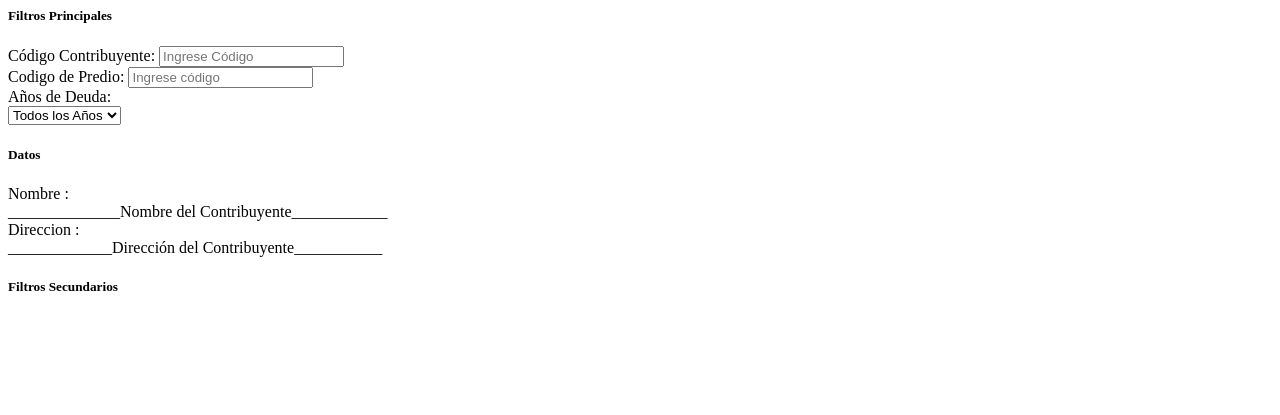
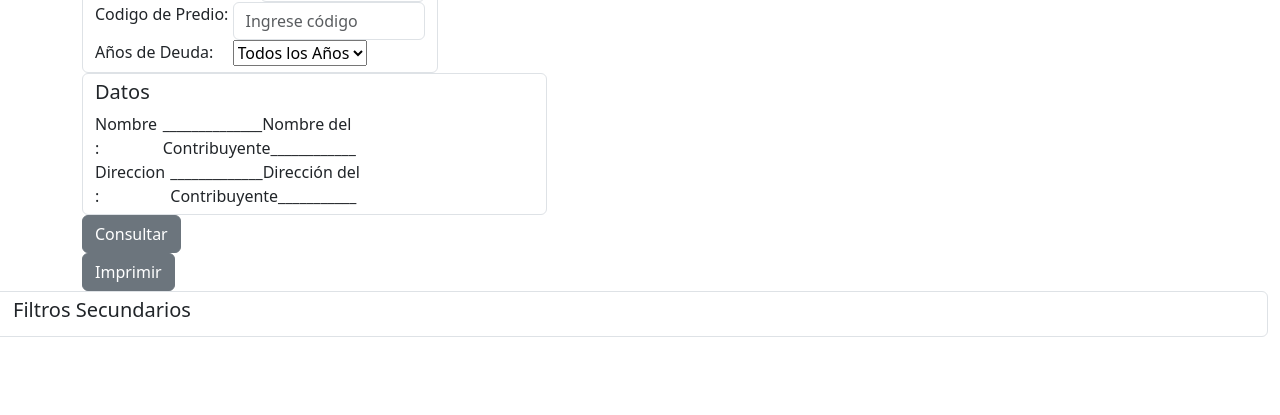
Before and after one commit to josephmb830/consultacc2, a plain HTML site: page index.html in a window 1280 px wide. Shown: the part 385-800 px from the top of the page. Drawn offline with nearby package versions, Linux system fonts and the light colour scheme.

Commit message:
filtros principales

```diff
--- a/index.html
+++ b/index.html
@@ -8,6 +8,11 @@
   <style>
     /* Agrega tus estilos CSS aquí */
   </style>
+
+  <link href="https://cdn.jsdelivr.net/npm/bootstrap@5.3.2/dist/css/bootstrap.min.css" rel="stylesheet" integrity="sha384-T3c6CoIi6uLrA9TneNEoa7RxnatzjcDSCmG1MXxSR1GAsXEV/Dwwykc2MPK8M2HN" crossorigin="anonymous">
+  <script src="https://code.jquery.com/jquery-3.7.1.slim.min.js" integrity="sha256-kmHvs0B+OpCW5GVHUNjv9rOmY0IvSIRcf7zGUDTDQM8=" crossorigin="anonymous">
+
+</script>
 </head>
 
 <body>
@@ -28,8 +33,9 @@
         </div>
       </div>
       <div class="row principal d-flex">
-        <div class="mright col-sm-4">
            <!-- Contenido del componente FiltrosPrincipales -->
+          <div class="mright col-sm-4" id="filtros-container">
+            <!-- Contenido estático de FiltrosPrincipales -->
             <div class='form-control'>
               <h5 class='subtitulo'>Filtros Principales</h5>
 
@@ -47,45 +53,11 @@
 
               <div class='d-flex'>
                 <label class="label col-sm-5">Años de Deuda:</label>
-              <div class="custom-filter-dropdown">
-                <!-- Contenido del componente FilterDropdown -->
-                <select>
-                  <!-- Integración de la constante anioOptions -->
-                  <option value="Todos los Años">Todos los Años</option>
-                  <option value="1996">1996</option>
-                  <option value="1997">1997</option>
-                  <option value="1998">1998</option>
-                    <option value="1999">1999</option>
-                    <option value="2000">2000</option>
-                    <option value="2001">2001</option>
-                    <option value="2002">2002</option>
-                    <option value="2003">2003</option>
-                    <option value="2004">2004</option>
-                    <option value="2005">2005</option>
-                    <option value="2006">2006</option>
-                    <option value="2007">2007</option>
-                    <option value="2008">2008</option>
-                    <option value="2009">2009</option>
-                    <option value="2010">2010</option>
-                    <option value="2011">2011</option>
-                    <option value="2012">2012</option>
-                    <option value="2013">2013</option>
-                    <option value="2014">2014</option>
-                    <option value="2015">2015</option>
-                    <option value="2016">2016</option>
-                    <option value="2017">2017</option>
-                    <option value="2018">2018</option>
-                    <option value="2019">2019</option>
-                    <option value="2020">2020</option>
-                    <option value="2021">2021</option>
-                    <option value="2022">2022</option>
-                    <option value="2023">2023</option>
-                  <!-- fin de opciones de componente FilterDropdown -->
-                </select>
-                <!-- Fin del contenido del componente FilterDropdown -->
+                <div class="custom-filter-dropdown" id="anioDropdownContainer">
+                  <!-- Placeholder para el dropdown generado dinámicamente -->
                 </div>
               </div>
-            <div class='espaciadop'>
+              <div class='espaciadop'></div>
             </div>
           </div>
         </div>
@@ -115,7 +87,20 @@
           </div>
         </div>
         <div class="col-sm-3">
-          <!-- Contenido del componente ButtonGroup -->
+          <div className="form-control row">
+            <div className='espaciado'>
+            </div>
+            <div class="col-sm-12">
+              <input class="btn btn-secondary buttonc" type="submit"  value ="Consultar" />
+            </div>
+            <div className='espaciadom'>
+            </div>
+            <div class="col-sm-12">
+             <button type="button" class="btn btn-secondary buttoni">Imprimir</button>
+            </div>
+            <div className='espaciado'>
+            </div>
+          </div>
         </div>
       </div>
       <div class="row principal form-control">
--- a/index.js
+++ b/index.js
@@ -1,3 +1,17 @@
+// Componente de filtros principales
+const anioOptions = ['Todos los Años', '1996', '1997', '1998', '1999', '2000', '2001', '2002', '2003', '2004', '2005', '2006', '2007', '2008', '2009', '2010', '2011', '2012', '2013', '2014', '2015', '2016', '2017', '2018', '2019', '2020', '2021', '2022', '2023'];
+
+// Lógica para generar el dropdown de años dinámicamente
+const anioDropdownContainer = document.getElementById('anioDropdownContainer');
+const dropdownHTML = `
+  <select id="anioDropdown">
+    ${anioOptions.map(option => `<option value="${option}">${option}</option>`).join('')}
+  </select>
+`;
+anioDropdownContainer.innerHTML = dropdownHTML;
+
+// fin de filtros principales
+
 // Contenido del archivo index.js
 let contribuyente = { nombre: 'Nombre del Contribuyente', direccion: 'Dirección del Contribuyente' };
 
```
Lines whose indentation alone changed are shown as unchanged.
